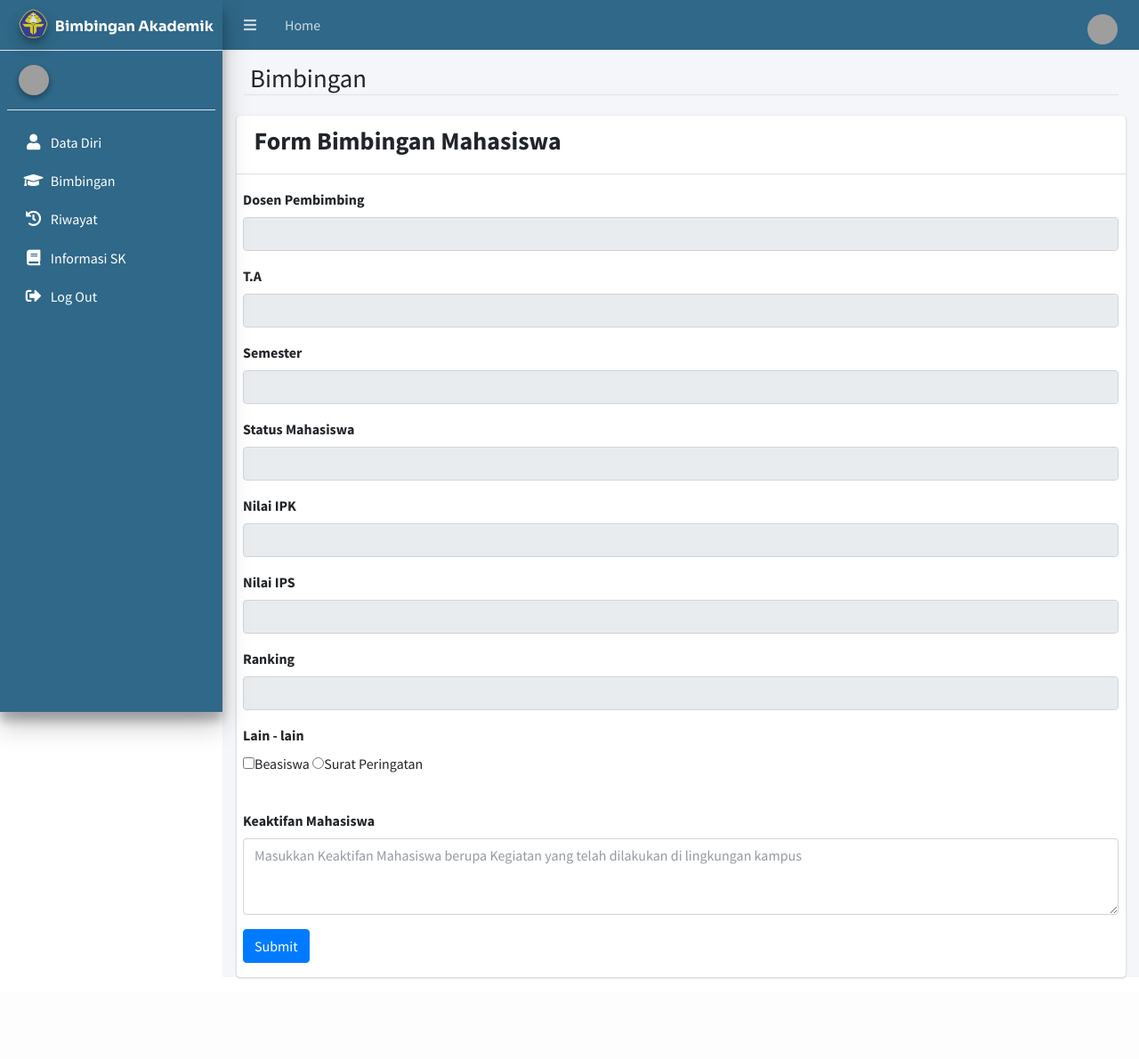
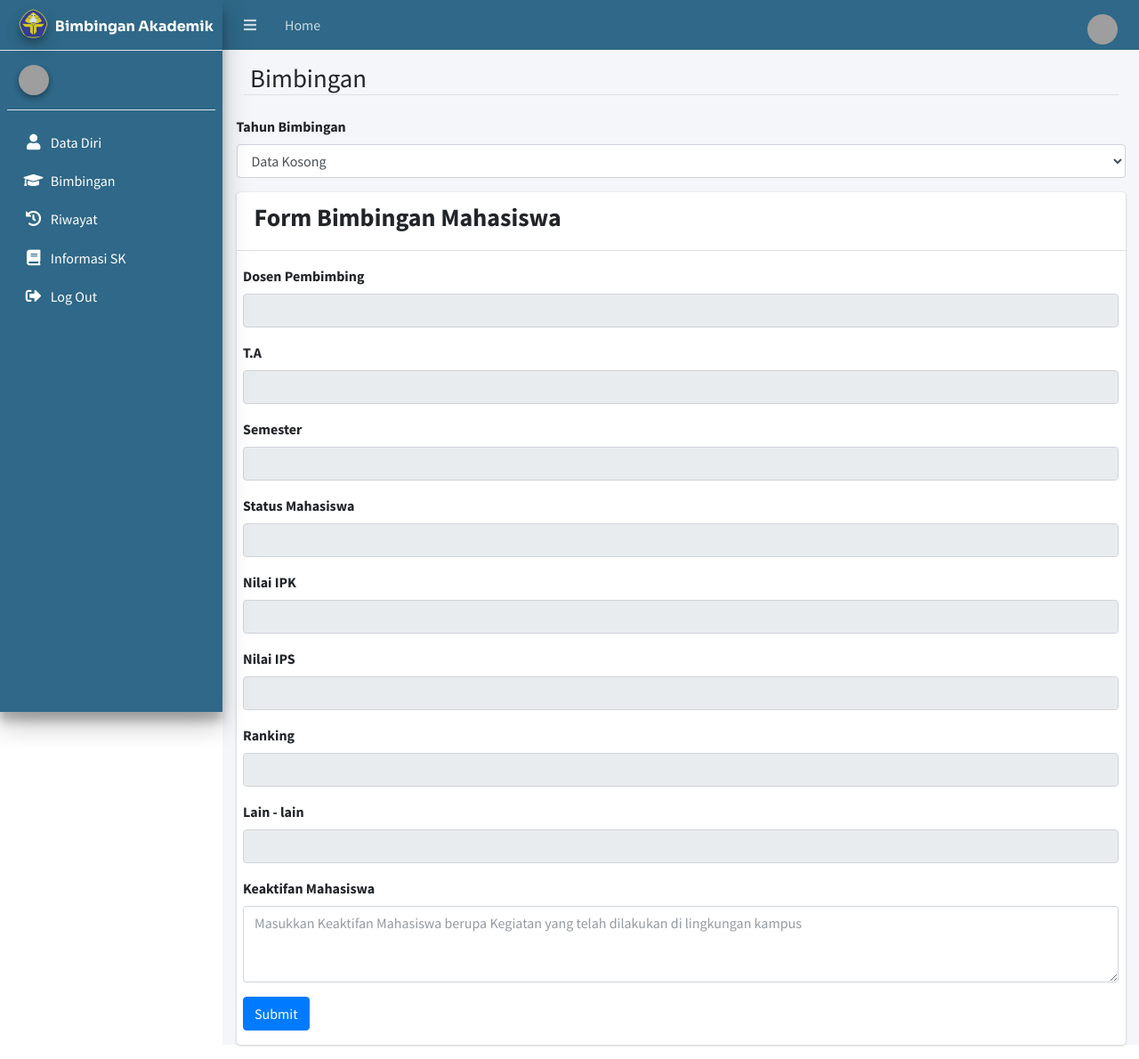
Before and after one commit to MrZwen/BimbinganAkademik, a CodeIgniter app: page /bimbinganAkademik/Cbimbingan/formbimbingan in a window 1280 px wide. Shown: the whole page at 89% size. Before the commit the page ends 1100 px from the top, so only its background shows below. Run offline with CodeIgniter, Linux system fonts and the light colour scheme; tables that the repository leaves empty or names only in its code hold one stand-in row (values such as "Sample post"); some libraries are stand-ins or nearby versions; grey boxes are pictures that could not be loaded.

Commit message:
update pilih tanggal

```diff
--- a/application/controllers/Cbimbingan.php
+++ b/application/controllers/Cbimbingan.php
@@ -9,16 +9,16 @@
 
     }
 
-
     function formbimbingan() {
-        $verifikasi = $this->mbimbingan->getVerifikasi(); // Mengambil data verifikasi
+        $dataview['hasil'] = $this->mbimbingan->tampiltahun();
+        $data['konten'] = $this->load->view('Mahasiswa/pilihtahun',$dataview,TRUE);
+        $verifikasi = $this->mbimbingan->getVerifikasi();
         if ($verifikasi) {
-            // Verifikasi sudah dilakukan
-            $data['konten'] = $this->load->view('Mahasiswa/telahbimbingan', '', TRUE);
+            $data['table'] = $this->load->view('Mahasiswa/telahbimbingan', '', TRUE);
             $this->load->view('Mahasiswa/tampilanMahasiswa', $data);
         } else {
             $datalist['user'] = $this->mbimbingan->tampilformb();
-            $data['konten'] = $this->load->view('Mahasiswa/formBimbingan', $datalist, TRUE);
+            $data['table'] = $this->load->view('Mahasiswa/formBimbingan', $datalist, TRUE);
             $this->load->view('Mahasiswa/tampilanMahasiswa', $data);
         }
     }
--- a/application/models/Mbimbingan.php
+++ b/application/models/Mbimbingan.php
@@ -43,6 +43,24 @@
         return $sql->row();
     }
 
+    function tampiltahun()
+    {
+        $id_akun = $this->session->userdata('id_akun');
+        $sql = $this->db->select('tahunajaran,semester')
+            ->from('group_bimbingan')
+            ->join('mahasiswa', 'mahasiswa.Nim = group_bimbingan.NIM ')
+            ->where('mahasiswa.id_akun', $id_akun)
+            ->get('');
+            if ($sql->num_rows() > 0) {
+                $hasil = $sql->result();
+            } else {
+                $hasil = [];
+            }
+
+            return $hasil;
+    }
+
+
     public function getVerifikasi()
     {
         $id_akun = $this->session->userdata('id_akun');
--- a/application/views/Mahasiswa/formBimbingan.php
+++ b/application/views/Mahasiswa/formBimbingan.php
@@ -1,12 +1,4 @@
-<div class="content-header">
-    <div class="container-fluid">
-        <div class="row mb-2 border-bottom">
-            <div class="col-sm-6">
-                <h1 class="m-0">Bimbingan</h1>
-            </div>
-        </div>
-    </div>
-</div>
+
 <script lenguage="javascript">
     function prosessimpan() {
         var Beasiswa = document.getElementById("Beasiswa");
@@ -133,10 +125,7 @@
                 </div>
                 <div class="mb-3">
                     <label class="form-label">Lain - lain </label>
-                    <br>
-                    <input class="form-check-label" type="checkbox" name="Lainya" id="Beasiswa" value="Beasiswa">Beasiswa
-                    <input class="form-check-label" type="radio" name="Lainya" id="SuratPeringatan" value="SuratPeringatan">Surat Peringatan
-                    <br /> <br />
+                    <input type="text" class="form-control"  value="<?php echo isset($user->lainnya ) ? $user->lainnya  : null; ?>" disabled>
                 </div>
                 <div class="mb-3">
                     <label class="form-label">Keaktifan Mahasiswa</label>
--- /dev/null
+++ b/application/views/Mahasiswa/pilihtahun.php
@@ -0,0 +1,29 @@
+<div class="content-header">
+    <div class="container-fluid">
+        <div class="row mb-2 border-bottom">
+            <div class="col-sm-6">
+                <h1 class="m-0">Bimbingan</h1>
+            </div>
+        </div>
+    </div>
+</div>
+<form action="">
+    <div class="mb-3">
+        <label class="form-label">Tahun Bimbingan </label>
+        <select name="StatusMahasiswa" class="form-control" id="StatusMahasiswa">
+            <?php if ($hasil) {
+                foreach ($hasil as $data):
+            ?>
+
+                    <option value=""><?php echo $data->semester ?> <?php echo  $data->tahunajaran; ?> </option>
+                <?php
+                endforeach;
+            } else {
+                ?>
+                <option value="DataKosong">Data Kosong</option>
+            <?php
+            }
+            ?>
+        </select>
+    </div>
+</form>
--- a/application/views/Mahasiswa/tampilanMahasiswa.php
+++ b/application/views/Mahasiswa/tampilanMahasiswa.php
@@ -134,11 +134,26 @@
       <div class="container-fluid">
         <!-- Small boxes (Stat box) -->
           <?php
-              if (empty($konten)) {
-                echo '';
-              } else {
-                echo $konten;
-              }
+             if (empty($konten)) {
+              echo '';
+            } else {
+              echo $konten;
+            }
+            ?>
+            <script src="https://ajax.googleapis.com/ajax/libs/jquery/3.6.3/jquery.min.js"></script>
+            <!-- AJAX -->
+            <div id="script"></div>
+            <script src="<?php echo base_url(); ?>/jquery/app.js"></script>
+            <script language="javascript">
+              var site = "<?php echo base_url() ?>index.php/";
+              var loading_image_large = "<?php echo base_url() ?>gambar/loading_large.gif";
+            </script>
+            <?php
+            if (empty($table)) {
+              echo '';
+            } else {
+              echo $table;
+            }
           ?>
       </div><!-- /.container-fluid -->
     </section>
```
Also changed, not shown: application/views/Kaprodi/report.php (line endings or trailing spaces).
